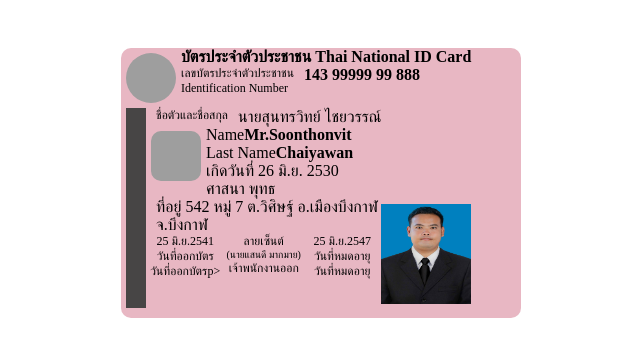
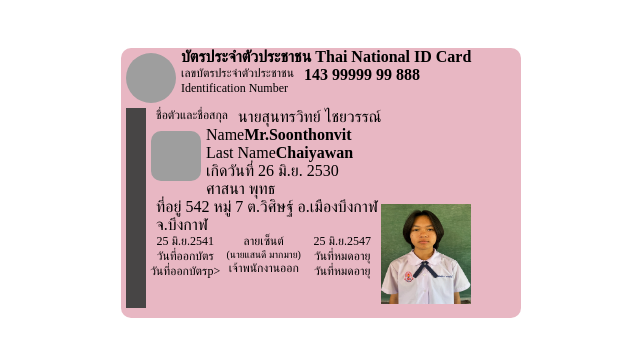
Before and after one commit to soonthonvit26/ass, a plain HTML site: page index.html in a window 1280 px wide. Shown: the whole page, without its empty margins (319-959 px from the left). Drawn offline with Linux system fonts and the light colour scheme; grey boxes are pictures that could not be loaded.

Commit message:
Update index.html

```diff
--- a/index.html
+++ b/index.html
@@ -97,7 +97,7 @@
                     </div>
         </div>
         <div class="date99">
-             <img src="pic/S__76292099_0.jpg" alt="คำอธิบายภาพ"
+             <img src="pic/S__61579278_0.jpg" alt="คำอธิบายภาพ"
               style="border-radius:0%" >
         </div>
 
```
